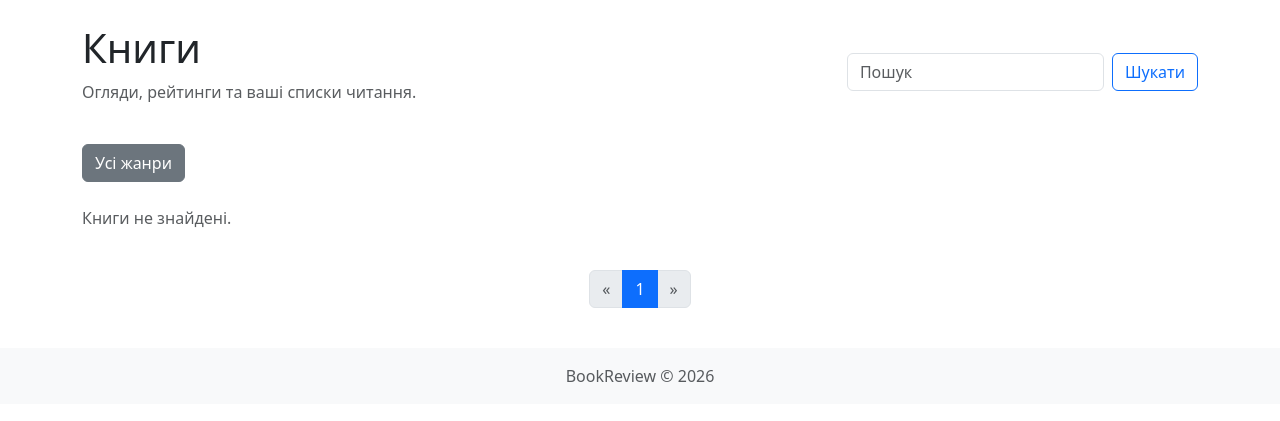
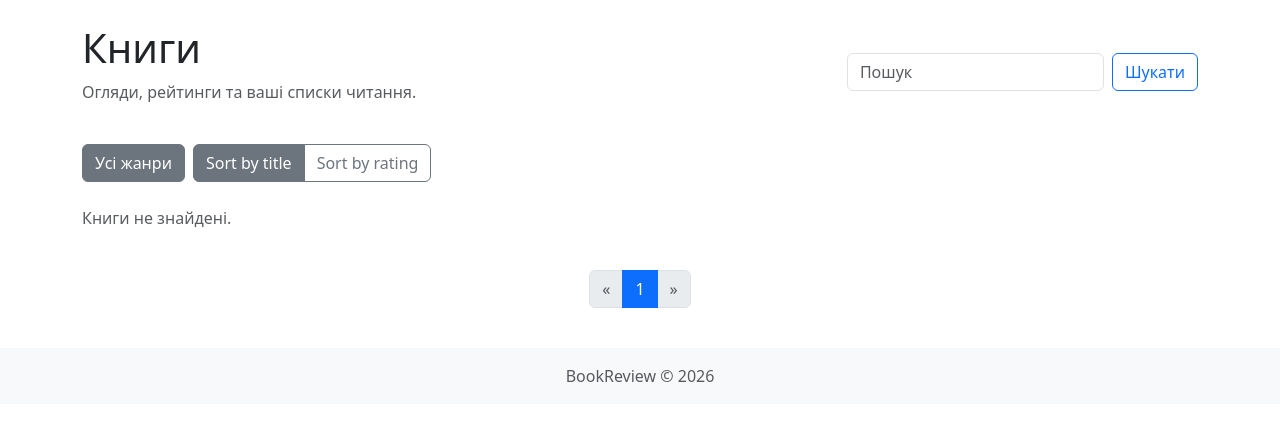
Before and after one commit to zhudim/Book_Reviews, a Django app: page / in a window 1280 px wide. Shown: the part 56-477 px from the top of the page. Run offline with Django 5.2, Linux system fonts and the light colour scheme; data that the repository does not hold is empty.

Commit message:
Commit 2: Applying fixes and bug squashing

```diff
--- a/books/views.py
+++ b/books/views.py
@@ -15,6 +15,7 @@ class BookListView(ListView):
         queryset = Book.objects.prefetch_related('genres').all()
         query = self.request.GET.get('q', '').strip()
         genre = self.request.GET.get('genre', '').strip()
+        sort = self.request.GET.get('sort', '').strip()
 
         if query:
             queryset = queryset.filter(
@@ -23,6 +24,11 @@ class BookListView(ListView):
         if genre:
             queryset = queryset.filter(genres__slug=genre)
 
+        if sort == 'rating':
+            queryset = queryset.annotate(avg_rating=Avg('reviews__rating')).order_by('-avg_rating', 'title')
+        else:
+            queryset = queryset.order_by('title')
+
         return queryset.distinct()
 
     def get_context_data(self, **kwargs):
@@ -30,6 +36,7 @@ class BookListView(ListView):
         context['genres'] = Genre.objects.all()
         context['search_term'] = self.request.GET.get('q', '')
         context['selected_genre'] = self.request.GET.get('genre', '')
+        context['sort'] = self.request.GET.get('sort', '')
         return context
 
 
--- /dev/null
+++ b/requirements.txt
@@ -0,0 +1,3 @@
+Django>=6.0,<7.0
+psycopg2-binary>=2.9
+Pillow>=12.0
--- a/reviews/views.py
+++ b/reviews/views.py
@@ -2,6 +2,7 @@ from django.contrib.auth.decorators import login_required
 from django.contrib.auth.mixins import LoginRequiredMixin, UserPassesTestMixin
 from django.shortcuts import get_object_or_404, redirect, render
 from django.urls import reverse_lazy
+from django.views.decorators.http import require_POST
 from django.views.generic import CreateView, DeleteView, ListView, UpdateView
 
 from books.models import Book
@@ -66,9 +67,10 @@ class ReadingListView(LoginRequiredMixin, ListView):
 
 
 @login_required
+@require_POST
 def toggle_reading_status(request, book_id):
     book = get_object_or_404(Book, pk=book_id)
-    status = request.GET.get('status', ReadingList.STATUS_WANT)
+    status = request.POST.get('status', ReadingList.STATUS_WANT)
     if status not in dict(ReadingList.STATUS_CHOICES):
         status = ReadingList.STATUS_WANT
 
--- a/scripts/create_sample_data.py
+++ b/scripts/create_sample_data.py
@@ -52,8 +52,8 @@ if __name__ == '__main__':
     user1 = User.objects.create_user(username='reader1', email='reader1@example.com', password='password123')
     user2 = User.objects.create_user(username='critic', email='critic@example.com', password='password123')
 
-    Review.objects.create(user=user1, book=book_objs[0], title='Чарівна історія', body='Ця книга змушує мріяти й вірити в магію.', rating=5)
-    Review.objects.create(user=user2, book=book_objs[2], title='Неймовірний трилер', body='Швидко, цікаво і дуже напружено.', rating=4)
+    Review.objects.create(user=user1, book=book_objs[0], title='Чарівна історія', body='Ця книга змушує мріяти й вірити в магію.', rating=9)
+    Review.objects.create(user=user2, book=book_objs[2], title='Неймовірний трилер', body='Швидко, цікаво і дуже напружено.', rating=7)
 
     ReadingList.objects.create(user=user1, book=book_objs[1], status=ReadingList.STATUS_WANT)
     ReadingList.objects.create(user=user1, book=book_objs[0], status=ReadingList.STATUS_READ)
--- a/templates/books/book_list.html
+++ b/templates/books/book_list.html
@@ -1,23 +1,29 @@
 {% extends 'base.html' %}
 {% block title %}Книги{% endblock %}
 {% block content %}
-<div class="d-flex justify-content-between align-items-center mb-4">
+<div class="d-flex flex-column flex-md-row justify-content-between align-items-start align-items-md-center mb-4 gap-3">
   <div>
     <h1>Книги</h1>
     <p class="text-muted">Огляди, рейтинги та ваші списки читання.</p>
   </div>
   <form class="d-flex" method="get">
     <input class="form-control me-2" name="q" placeholder="Пошук" value="{{ search_term }}" type="search">
+    <input type="hidden" name="genre" value="{{ selected_genre }}">
+    <input type="hidden" name="sort" value="{{ sort }}">
     <button class="btn btn-outline-primary" type="submit">Шукати</button>
   </form>
 </div>
 <div class="row mb-4">
-  <div class="col">
+  <div class="col d-flex flex-column flex-md-row gap-2">
     <div class="btn-group" role="group">
-      <a class="btn btn-outline-secondary {% if not selected_genre %}active{% endif %}" href="?">Усі жанри</a>
+      <a class="btn btn-outline-secondary {% if not selected_genre %}active{% endif %}" href="?{% if sort %}sort={{ sort }}&{% endif %}">Усі жанри</a>
       {% for genre in genres %}
-        <a class="btn btn-outline-secondary {% if selected_genre == genre.slug %}active{% endif %}" href="?genre={{ genre.slug }}{% if search_term %}&q={{ search_term }}{% endif %}">{{ genre.name }}</a>
+        <a class="btn btn-outline-secondary {% if selected_genre == genre.slug %}active{% endif %}" href="?genre={{ genre.slug }}{% if sort %}&sort={{ sort }}{% endif %}{% if search_term %}&q={{ search_term }}{% endif %}">{{ genre.name }}</a>
       {% endfor %}
+    </div>
+    <div class="btn-group" role="group">
+      <a class="btn btn-outline-secondary {% if sort != 'rating' %}active{% endif %}" href="?{% if selected_genre %}genre={{ selected_genre }}&{% endif %}{% if search_term %}q={{ search_term }}&{% endif %}">Sort by title</a>
+      <a class="btn btn-outline-secondary {% if sort == 'rating' %}active{% endif %}" href="?sort=rating{% if selected_genre %}&genre={{ selected_genre }}{% endif %}{% if search_term %}&q={{ search_term }}{% endif %}">Sort by rating</a>
     </div>
   </div>
 </div>
@@ -27,13 +33,17 @@
       <div class="card h-100 shadow-sm">
         {% if book.cover %}
           <img src="{{ book.cover.url }}" class="card-img-top" alt="{{ book.title }}">
+        {% else %}
+          <div class="card-img-top bg-light d-flex align-items-center justify-content-center" style="height: 240px;">
+            <span class="text-muted">No cover image</span>
+          </div>
         {% endif %}
         <div class="card-body d-flex flex-column">
           <h5 class="card-title">{{ book.title }}</h5>
           <p class="card-text text-muted">{{ book.author }}</p>
           <p class="card-text">{{ book.description|truncatechars:120 }}</p>
           <div class="mt-auto">
-            <p class="mb-1"><strong>Рейтинг:</strong> {{ book.average_rating }}/5</p>
+            <p class="mb-1"><strong>Рейтинг:</strong> {{ book.average_rating }}/10</p>
             <a class="btn btn-primary" href="{{ book.get_absolute_url }}">Деталі</a>
           </div>
         </div>
@@ -46,15 +56,15 @@
 <nav class="mt-4" aria-label="Page navigation">
   <ul class="pagination justify-content-center">
     {% if page_obj.has_previous %}
-      <li class="page-item"><a class="page-link" href="?page={{ page_obj.previous_page_number }}{% if selected_genre %}&genre={{ selected_genre }}{% endif %}{% if search_term %}&q={{ search_term }}{% endif %}">«</a></li>
+      <li class="page-item"><a class="page-link" href="?page={{ page_obj.previous_page_number }}{% if selected_genre %}&genre={{ selected_genre }}{% endif %}{% if search_term %}&q={{ search_term }}{% endif %}{% if sort %}&sort={{ sort }}{% endif %}">«</a></li>
     {% else %}
       <li class="page-item disabled"><span class="page-link">«</span></li>
     {% endif %}
     {% for num in page_obj.paginator.page_range %}
-      <li class="page-item {% if page_obj.number == num %}active{% endif %}"><a class="page-link" href="?page={{ num }}{% if selected_genre %}&genre={{ selected_genre }}{% endif %}{% if search_term %}&q={{ search_term }}{% endif %}">{{ num }}</a></li>
+      <li class="page-item {% if page_obj.number == num %}active{% endif %}"><a class="page-link" href="?page={{ num }}{% if selected_genre %}&genre={{ selected_genre }}{% endif %}{% if search_term %}&q={{ search_term }}{% endif %}{% if sort %}&sort={{ sort }}{% endif %}">{{ num }}</a></li>
     {% endfor %}
     {% if page_obj.has_next %}
-      <li class="page-item"><a class="page-link" href="?page={{ page_obj.next_page_number }}{% if selected_genre %}&genre={{ selected_genre }}{% endif %}{% if search_term %}&q={{ search_term }}{% endif %}">»</a></li>
+      <li class="page-item"><a class="page-link" href="?page={{ page_obj.next_page_number }}{% if selected_genre %}&genre={{ selected_genre }}{% endif %}{% if search_term %}&q={{ search_term }}{% endif %}{% if sort %}&sort={{ sort }}{% endif %}">»</a></li>
     {% else %}
       <li class="page-item disabled"><span class="page-link">»</span></li>
     {% endif %}
```
Also changed, not shown: bookreview/settings.py (+2 -8 lines), templates/books/book_detail.html (+17 -5 lines), templates/reviews/reading_list.html (+24 -6 lines), templates/users/profile.html (+20 -0 lines), users/views.py (+16 -1 lines), README.md.
